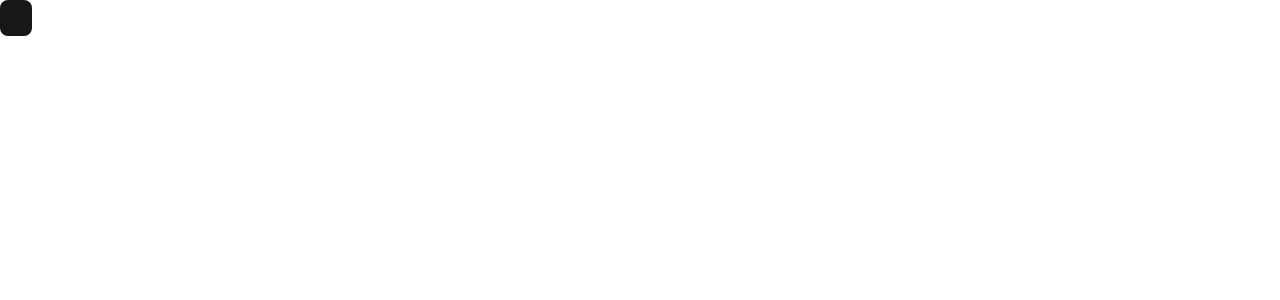
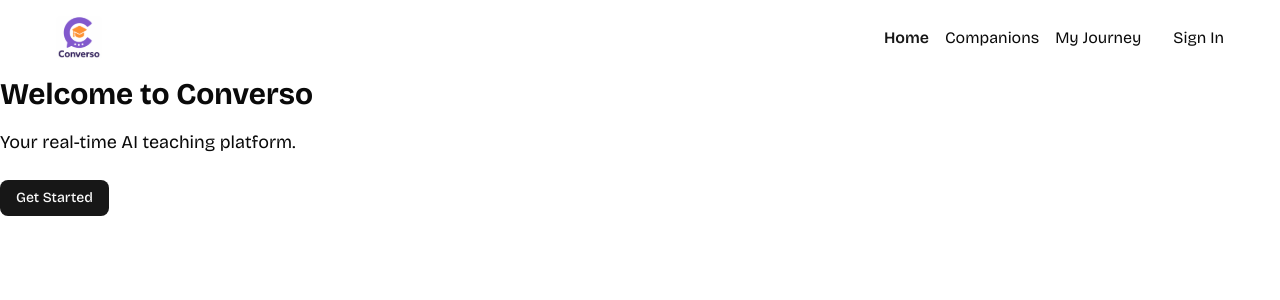
Before and after one commit to HrachyaJ/lms-platform, a Next.js app: page / in a window 1280 px wide. Shown: the top 300 px of the page. Built offline with nearby package versions, Linux system fonts and the light colour scheme.

Commit message:
implement navbar

```diff
--- a/app/layout.tsx
+++ b/app/layout.tsx
@@ -1,6 +1,7 @@
 import type { Metadata } from "next";
 import { Bricolage_Grotesque } from "next/font/google";
 import "./globals.css";
+import Navbar from "@/components/shared/Navbar";
 
 const bricolage = Bricolage_Grotesque({
   variable: "--font-bricolage",
@@ -19,7 +20,10 @@
 }>) {
   return (
     <html lang="en">
-      <body className={`${bricolage.variable} antialiased`}>{children}</body>
+      <body className={`${bricolage.variable} antialiased`}>
+        <Navbar />
+        {children}
+      </body>
     </html>
   );
 }
--- a/app/page.tsx
+++ b/app/page.tsx
@@ -4,7 +4,9 @@
 const Page = () => {
   return (
     <div>
-      <Button></Button>
+      <h1 className="text-3xl font-bold">Welcome to Converso</h1>
+      <p className="mt-4 text-lg">Your real-time AI teaching platform.</p>
+      <Button className="mt-6">Get Started</Button>
     </div>
   );
 };
--- /dev/null
+++ b/components/shared/NavItems.tsx
@@ -0,0 +1,32 @@
+"use client";
+
+import { cn } from "@/lib/utils";
+import Link from "next/link";
+import { usePathname } from "next/navigation";
+import React, { use } from "react";
+
+const navItems = [
+  { label: "Home", href: "/" },
+  { label: "Companions", href: "/companions" },
+  { label: "My Journey", href: "/my-journey" },
+];
+
+const NavItems = () => {
+  const pathname = usePathname();
+
+  return (
+    <div className="flex items-center gap-4">
+      {navItems.map(({ label, href }) => (
+        <Link
+          key={label}
+          href={href}
+          className={cn(pathname === href && "text-primary font-semibold")}
+        >
+          {label}
+        </Link>
+      ))}
+    </div>
+  );
+};
+
+export default NavItems;
--- /dev/null
+++ b/components/shared/Navbar.tsx
@@ -0,0 +1,21 @@
+import Image from "next/image";
+import Link from "next/link";
+import NavItems from "./NavItems";
+
+const Navbar = () => {
+  return (
+    <nav className="navbar">
+      <Link href="/">
+        <div className="flex items-center gap-2.5 cursor-pointer">
+          <Image src="/images/logo.svg" alt="Logo" width={46} height={44} />
+        </div>
+      </Link>
+      <div className="flex items-center gap-8">
+        <NavItems />
+        <Link href="/login">Sign In</Link>
+      </div>
+    </nav>
+  );
+};
+
+export default Navbar;
```
